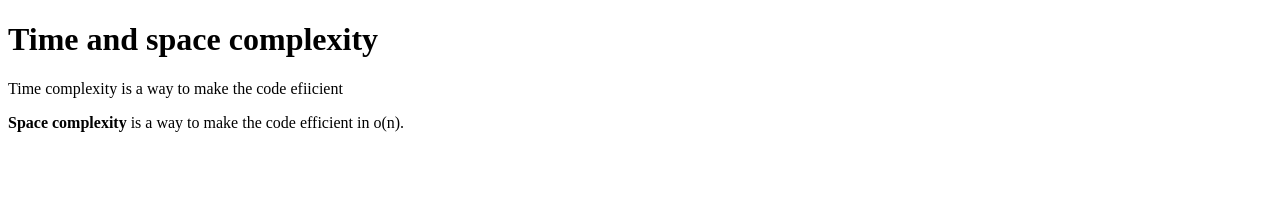
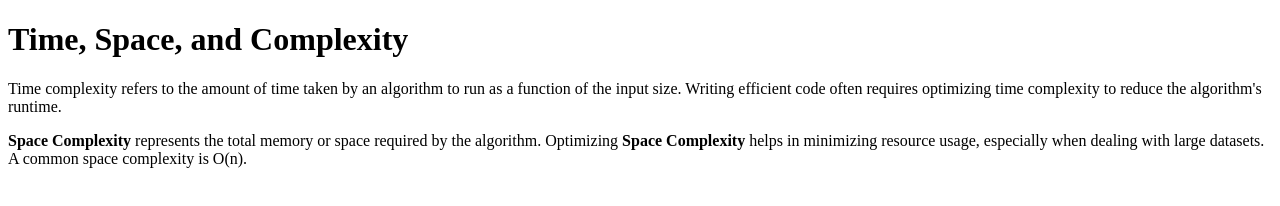
Before and after one commit to acciojob/time-and-space-complexity-AnjaliTiwari24, a website: page main.html in a window 1280 px wide. Drawn offline with Linux system fonts and the light colour scheme.

Commit message:
created a submission

```diff
--- a/main.html
+++ b/main.html
@@ -7,9 +7,13 @@
 </head>
 
 <body>
-	<h1>Time and space complexity</h1>
-	<p>Time complexity is a way to make the code efiicient</p>
-	<p><b>Space complexity</b> is a way to make the code efficient in o(n).</p>
+	<h1>Time, Space, and Complexity</h1>
+
+	<!-- First paragraph containing 'Time complexity' and 'efficient' -->
+	<p>Time complexity refers to the amount of time taken by an algorithm to run as a function of the input size. Writing efficient code often requires optimizing time complexity to reduce the algorithm's runtime.</p>
+
+	<!-- Second paragraph containing 'Space Complexity', 'O(n)', and making 'Space Complexity' bold -->
+	<p><b>Space Complexity</b> represents the total memory or space required by the algorithm. Optimizing <b>Space Complexity</b> helps in minimizing resource usage, especially when dealing with large datasets. A common space complexity is O(n).</p>
 	<!-- the entire body must be written by student -->
     <script type="text/javascript" src="./script.js">
 </script>
```
